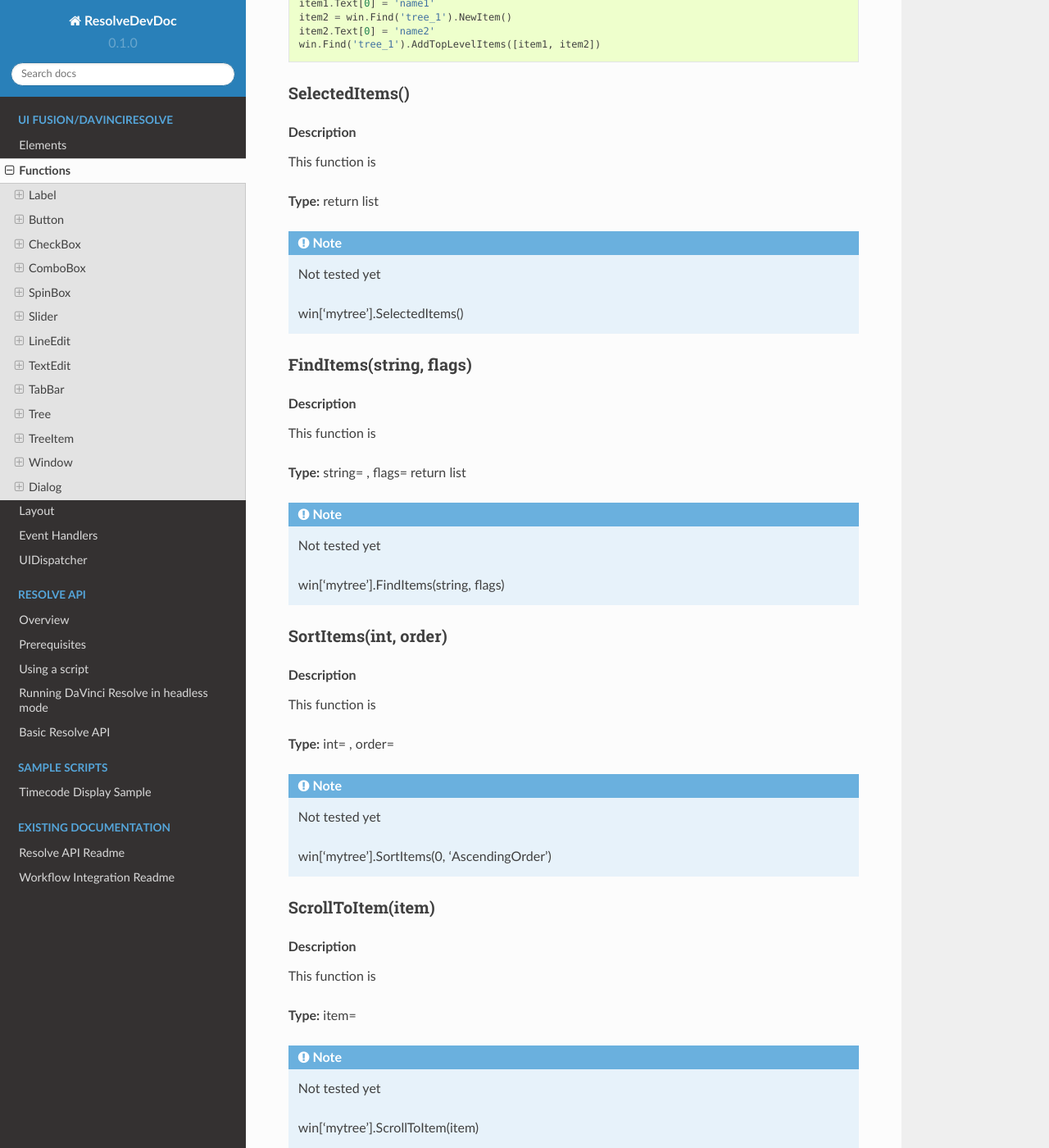
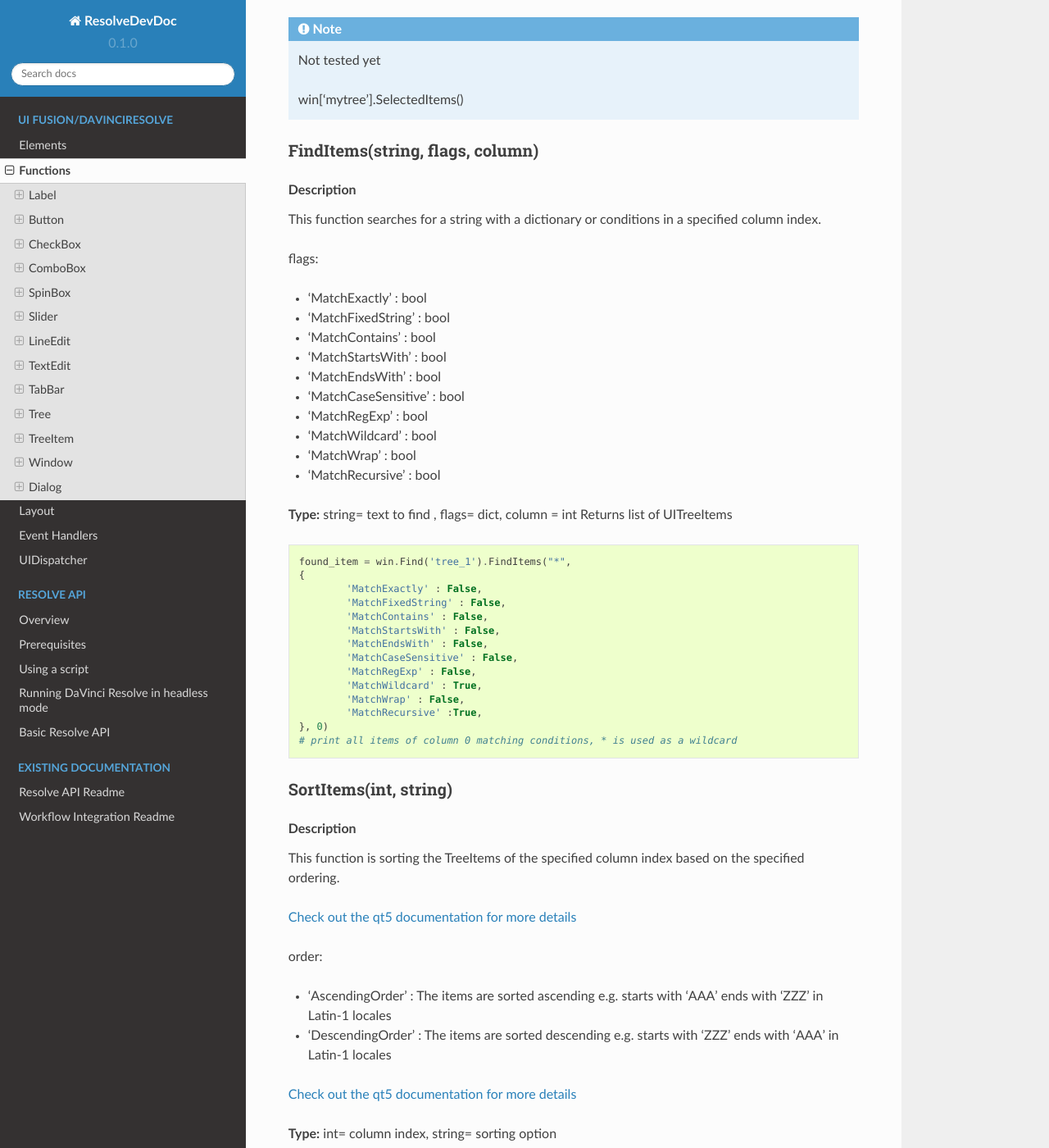
Before and after one commit to b3n0y/ResolveDevDoc, a Sphinx documentation site: the page built from docs/source/UI_elements_func.rst, in a window 1280 px wide and 1400 px high, scrolled down 27530 px. Shown: the whole window at 82% size. Built offline with Sphinx 7.4.7 and the Read the Docs theme 2.0.0, drawn with Linux system fonts in a browser that asks for light colours; some of the changed text lies outside the part shown.

Commit message:
28jan upd

```diff
--- a/docs/source/API_list_dict.rst
+++ b/docs/source/API_list_dict.rst
@@ -1,6 +1,10 @@
 List and Dict Data Structures
 -----------------------------
 
-Beside primitive data types, Resolve's Python API mainly uses list and dict data structures. Lists are denoted by [ ... ] and dicts are denoted by { ... } above.
+Beside primitive data types, Resolve's Python API mainly uses list and dict data structures.
+
+Lists are denoted by [ ... ] and dicts are denoted by { ... } above.
+
 As Lua does not support list and dict data structures, the Lua API implements "list" as a table with indices, e.g. { [1] = listValue1, [2] = listValue2, ... }.
+
 Similarly the Lua API implements "dict" as a table with the dictionary key as first element, e.g. { [dictKey1] = dictValue1, [dictKey2] = dictValue2, ... }.
--- a/docs/source/API_timeline_export.rst
+++ b/docs/source/API_timeline_export.rst
@@ -20,6 +20,7 @@
     - resolve.EXPORT_TEXT_TAB
     - resolve.EXPORT_DOLBY_VISION_VER_2_9
     - resolve.EXPORT_DOLBY_VISION_VER_4_0
+
 exportSubtype can be one of the following enums:
     - resolve.EXPORT_NONE
     - resolve.EXPORT_AAF_NEW
@@ -27,6 +28,7 @@
     - resolve.EXPORT_CDL
     - resolve.EXPORT_SDL
     - resolve.EXPORT_MISSING_CLIPS
+
 Please note that exportSubType is a required parameter for resolve.EXPORT_AAF and resolve.EXPORT_EDL. For rest of the exportType, exportSubtype is ignored.
 When exportType is resolve.EXPORT_AAF, valid exportSubtype values are resolve.EXPORT_AAF_NEW and resolve.EXPORT_AAF_EXISTING.
 When exportType is resolve.EXPORT_EDL, valid exportSubtype values are resolve.EXPORT_CDL, resolve.EXPORT_SDL, resolve.EXPORT_MISSING_CLIPS and resolve.EXPORT_NONE.
--- a/docs/source/UI_elements_attrb.rst
+++ b/docs/source/UI_elements_attrb.rst
@@ -134,7 +134,7 @@
 ..  topic:: Description
 
 	This label attribute is used to align Text inside the Label element.
-	`Check out the qt5 documentatatoin for more details <https://doc.qt.io/qt-5/qt.html#AlignmentFlag-enum>`_
+	`Check out the qt5 documentation for more details <https://doc.qt.io/qt-5/qt.html#AlignmentFlag-enum>`_
 
 	* AlignCenter
 	* AlignLeft
@@ -163,7 +163,7 @@
 ..  topic:: Description
 
 	This label attribute is used to Style the frame of the Label Element.
-	`Check out the qt5 documentatatoin for more details <https://doc.qt.io/qt-5/qframe.html#Shape-enum>`_
+	`Check out the qt5 documentation for more details <https://doc.qt.io/qt-5/qframe.html#Shape-enum>`_
 
 	* 0: NoFrame
 	* 1: Box
--- a/docs/source/UI_elements_func.rst
+++ b/docs/source/UI_elements_func.rst
@@ -1246,13 +1246,14 @@
 
 ..  topic:: Description
 
-	This function is
+	This function returns the index of the specified UITreeItem.
 
 **Type:** return int
 
-..  note:: Not tested yet
-
-	win['mytree'].IndexOfTopLevelItem(item)
+..  code-block:: python
+
+	some_item = win.Find('tree_1').TopLevelItem(1)
+	print(win.Find('tree_1').IndexOfTopLevelItem(some_item))  #print 1
 
 
 ItemAbove(item)
@@ -1260,13 +1261,14 @@
 
 ..  topic:: Description
 
-	This function is
-
-**Type:** item=    return item
-
-..  note:: Not tested yet
-
-	win['mytree'].ItemAbove(item)
+	This function returns the UITreeItem above the specified UITreeItem.
+
+**Type:** item= UITreeItem   returns UITreeItem
+
+..  code-block:: python
+
+	some_item = win.Find('tree_1').TopLevelItem(1)
+	item_above = win.Find('tree_1').ItemAbove(some_item)  #item_above is UITreeItem at index 0
 
 
 ItemBelow(item)
@@ -1276,11 +1278,12 @@
 
 	This function is
 
-**Type:** item=    return item
-
-..  note:: Not tested yet
-
-	win['mytree'].ItemBelow(item)
+**Type:** item= UITreeItem   returns UITreeItem
+
+..  code-block:: python
+
+	some_item = win.Find('tree_1').TopLevelItem(0)
+	item_below = win.Find('tree_1').ItemBelow(some_item)  #item_below is UITreeItem at index 1
 
 
 ItemAt(point)
@@ -1316,13 +1319,14 @@
 
 ..  topic:: Description
 
-	This function is
-
-**Type:** return rect
-
-..  note:: Not tested yet
-
-	win['mytree'].VisualItemRect(item)
+	This function returns the rectangle on the viewport occupied by the item
+
+**Type:** returns {int x, int y, int width, int height}
+
+..  code-block:: python
+
+	some_item = win.Find('tree_1').TopLevelItem(1)
+	print(win.Find('tree_1').VisualItemRect(some_item))   #print {1: 20, 2: 20, 3: 208, 4: 20}
 
 
 SetHeaderLabels(list)
@@ -1358,9 +1362,9 @@
 
 ..  topic:: Description
 
-	This function is
-
-**Type:** int= index to insert items, list = list of Treeitem
+	This function inserts a list of UITreeItems from a list at the specified index.
+
+**Type:** int= index to insert items, list = list of UITreeItems
 
 ..  code-block:: python
 
@@ -1396,39 +1400,75 @@
 
 	This function is
 
-**Type:** return list
+**Type:** return list of all selected UITreeItems
 
 ..  note:: Not tested yet
 
 	win['mytree'].SelectedItems()
 
 
-FindItems(string, flags)
-^^^^^^^^^^^^^^^^^^^^^^^^
-
-..  topic:: Description
-
-	This function is
-
-**Type:** string=  , flags=   return list
-
-..  note:: Not tested yet
-
-	win['mytree'].FindItems(string, flags)
-
-
-SortItems(int, order)
+FindItems(string, flags, column)
+^^^^^^^^^^^^^^^^^^^^^^^^^^^^^^^^
+
+..  topic:: Description
+
+	This function searches for a string with a dictionary or conditions in a specified column index.
+
+flags:
+
+* 'MatchExactly' : bool
+* 'MatchFixedString' : bool
+* 'MatchContains' : bool
+* 'MatchStartsWith' : bool
+* 'MatchEndsWith' : bool
+* 'MatchCaseSensitive' : bool
+* 'MatchRegExp' : bool
+* 'MatchWildcard' : bool
+* 'MatchWrap' : bool
+* 'MatchRecursive' : bool
+
+
+**Type:** string= text to find , flags= dict, column = int  Returns list of UITreeItems
+
+..  code-block:: python
+
+	found_item = win.Find('tree_1').FindItems("*",
+	{
+		'MatchExactly' : False,
+		'MatchFixedString' : False,
+		'MatchContains' : False,
+		'MatchStartsWith' : False,
+		'MatchEndsWith' : False,
+		'MatchCaseSensitive' : False,
+		'MatchRegExp' : False,
+		'MatchWildcard' : True,
+		'MatchWrap' : False,
+		'MatchRecursive' :True,
+	}, 0)
+	# print all items of column 0 matching conditions, * is used as a wildcard
+
+
+SortItems(int, string)
 ^^^^^^^^^^^^^^^^^^^^^
 
 ..  topic:: Description
 
-	This function is
-
-**Type:** int= , order=
-
-..  note:: Not tested yet
-
-	win['mytree'].SortItems(0, 'AscendingOrder')
+	This function is sorting the TreeItems of the specified column index based on the specified ordering.
+
+	`Check out the qt5 documentation for more details <https://doc.qt.io/qt-5/qtreewidget.html#sortItems>`_
+
+order:
+
+* 'AscendingOrder' : The items are sorted ascending e.g. starts with 'AAA' ends with 'ZZZ' in Latin-1 locales
+* 'DescendingOrder' : The items are sorted descending e.g. starts with 'ZZZ' ends with 'AAA' in Latin-1 locales
+`Check out the qt5 documentation for more details <https://doc.qt.io/qt-5/qt.html#SortOrder-enum>`_
+
+
+**Type:** int= column index, string= sorting option
+
+..  code-block:: python
+
+	win.Find('tree_1').SortItems(0, 'AscendingOrder')
 
 
 ScrollToItem(item)
@@ -1459,18 +1499,26 @@
 	win['mytree'].ResetIndentation()
 
 
-SortByColumn(int, order)
-^^^^^^^^^^^^^^^^^^^^^
-
-..  topic:: Description
-
-	This function is
-
-**Type:** int= , order=
-
-..  note:: Not tested yet
-
-	win['mytree'].SortByColumn(0, 'AscendingOrder')
+SortByColumn(int, string)
+^^^^^^^^^^^^^^^^^^^^^^^^^
+
+..  topic:: Description
+
+	This function Sorts the model by the values in the given column and order.
+
+	`Check out the qt5 documentatatoin for more details <https://doc.qt.io/qt-5/qtreeview.html#sortByColumn>`_
+
+order:
+
+* 'AscendingOrder' : The items are sorted ascending e.g. starts with 'AAA' ends with 'ZZZ' in Latin-1 locales
+* 'DescendingOrder' : The items are sorted descending e.g. starts with 'ZZZ' ends with 'AAA' in Latin-1 locales
+
+
+**Type:** int= column index, string= order
+
+..  code-block:: python
+
+	win.Find('tree_1').SortByColumn(0, 'AscendingOrder')
 
 
 FrameWidth()
@@ -1485,6 +1533,7 @@
 ..  note:: Not tested yet
 
 	win['mytree'].FrameWidth()
+
 
 
 TreeItem
--- a/docs/source/index.rst
+++ b/docs/source/index.rst
@@ -46,12 +46,6 @@
 
 
 .. toctree::
-   :caption: Sample Scripts
-
-   timecode_display
-
-
-.. toctree::
    :caption: Existing Documentation
    :maxdepth: 1
 
--- a/docs/source/samples/GUI_sample.py
+++ b/docs/source/samples/GUI_sample.py
@@ -61,7 +61,7 @@
         'WindowTitle': 'My Window',
         },
         ui.VGroup([
-            ui.Tree({'ID':'tree_1', 'ColumnCount': 2 }),
+            ui.Tree({'ID':'tree_1', 'ColumnCount': 2}),
             ui.Button({'ID':'button_1', 'Text': "run func" })
         ])
     )
@@ -77,10 +77,10 @@
 
 
     def OnClicked(ev):
-    	win.Find('tree_1').InvisibleRootItem()
+        win.Find('tree_1').ResetIndentation()
 
 
-    # assign event handlers
+
 
     win.On["my_window"].Close = OnClose
     win.On["button_1"].Clicked = OnClicked
@@ -104,10 +104,15 @@
     item2.Text[0] = 'My 2'
     item2.Text[1] = 'Myff 2'
 
+    item.AddChild(item2)
     win.Find('tree_1').AddTopLevelItem(item2)
 
+    for i in range(10):
+        item = win.Find('tree_1').NewItem()
+        item.Text[0] = str(i) + 'col1'
+        item.Text[1] = str(i) + 'col2'
 
-
+        win.Find('tree_1').AddTopLevelItem(item)
 
     # win.Find("combo_1").AddItems(["Item 1","Item 2","Item 3"])
 
```
Also changed, not shown: docs/source/API_intro.rst (+14 -6 lines).
